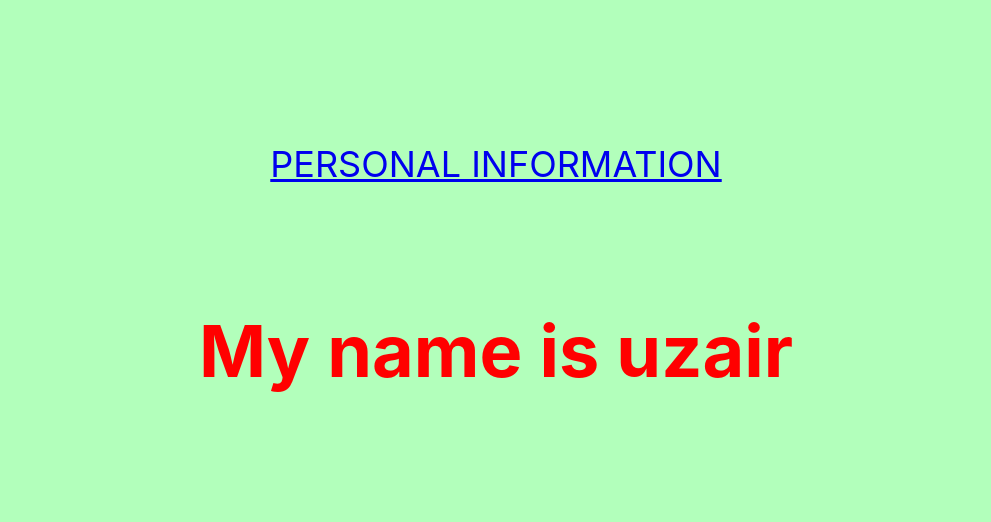
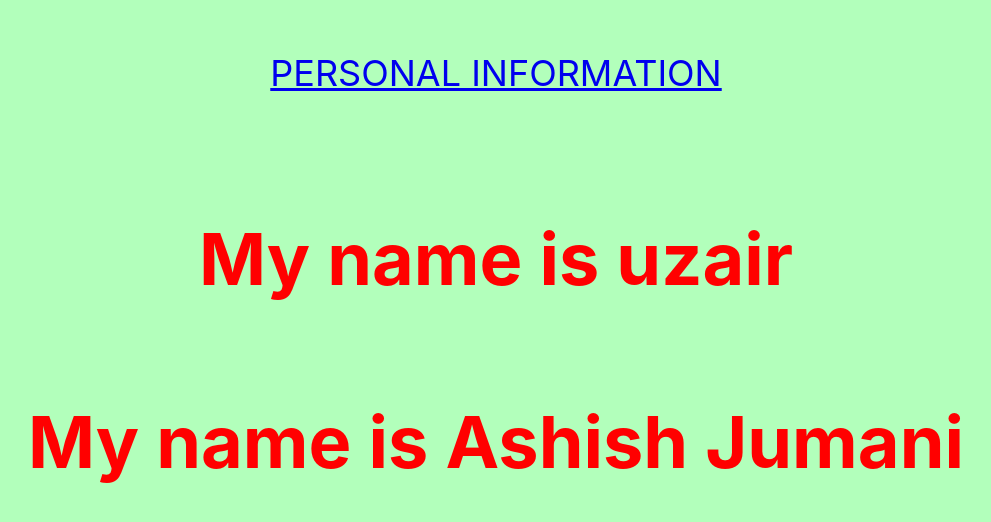
Before and after one commit to Uzair7229/demo, a React (Create React App) app in the folder new/: page / in a window 1280 px wide. Shown: the part 108-630 px from the top of the page, without its empty margins (144-1135 px from the left). Built offline with nearby package versions, Linux system fonts and the light colour scheme; no server answers.

Commit message:
Ashish Jumani

```diff
--- a/new/src/App.js
+++ b/new/src/App.js
@@ -33,6 +33,7 @@ componentWillMount() {
          </a>
         <p className="backend" id="2">{this.state.apiResponse}</p>
         <h1>My name is uzair</h1>
+        <h1>My name is Ashish Jumani</h1>
 
       </header>
     </div>
```
